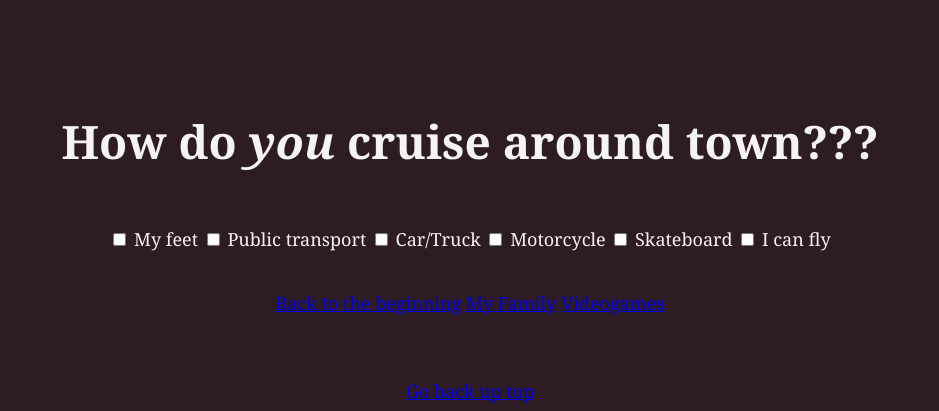
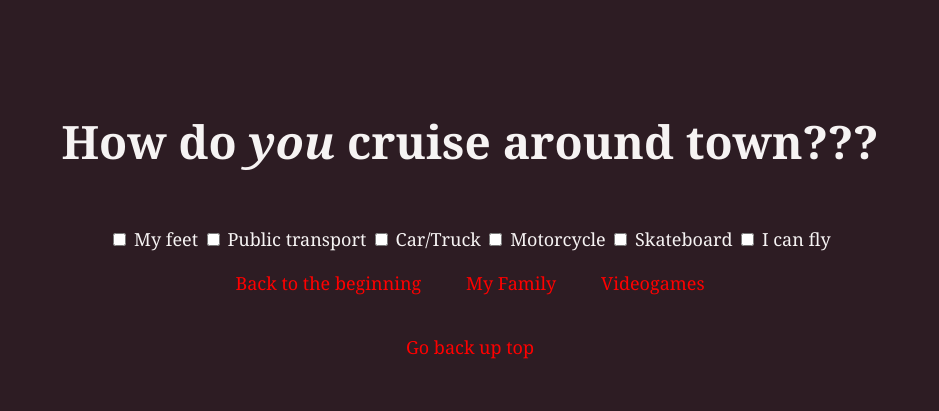
Before and after one commit to baldm0mma/mod_0_website, a plain HTML site: page pages/moto.html in a window 1280 px wide. Shown: the part 4746-5157 px from the top of the page, without its empty margins (170-1109 px from the left). After the commit the page ends 5133 px from the top, so only its background shows below. Drawn offline with Linux system fonts and the light colour scheme.

Commit message:
Final clean before deadline

```diff
--- a/css/style.css
+++ b/css/style.css
@@ -79,9 +79,11 @@ body.game_body {
 
 .sidebar a {
   display: block;
-  color: black;
+  color: #2D1C23;
   padding: 16px;
   text-decoration: none;
+  font-family: Georgia, serif;
+  font-size: 18px;
 }
 
 .sidebar a.active {
@@ -135,22 +137,22 @@ img.nav_img {
  	width: 500px;
  	border-radius: 20px;
  	margin-bottom: 20px;
- 	margin-top: 10px;
+ 	margin-top: 1px;
 }
 
 img.nav_img:hover {
  	box-shadow: 0 0 2px 1px rgba(0, 140, 186, 0.5);
 }
 
-div#navigation {
-	display: block;
-	margin-left: auto;
-	margin-right: auto;
+a.navigation {
+	display: inline-block;
 	text-align: center;
+	text-decoration: none;
+	font-family: Georgia, serif;
+	font-size: 18px;
+	margin-top: 20px;
+	margin-bottom: 20px;
+	margin-left: 20px;
+	margin-right: 20px;
+	color: red;
 }
-
-span {
-	display: block;
-	padding: 20px;
-	margin: 20px;
-}
--- a/pages/moto.html
+++ b/pages/moto.html
@@ -112,14 +112,14 @@
 		</div>
 
 		<span>
-			<a href="../index.html">Back to the beginning</a>
-			<a href="my_family.html">My Family</a>
-			<a href="videogames.html">Videogames</a>
+			<a class="navigation" href="../index.html">Back to the beginning</a>
+			<a class="navigation" href="my_family.html">My Family</a>
+			<a class="navigation" href="videogames.html">Videogames</a>
 		</span>
 
 		<br />
 
-		<a href="#top">Go back up top</a>
+		<a class="navigation" href="#top">Go back up top</a>
 
 	</div>
 
```
Also changed, not shown: index.html (+2 -2 lines), pages/my_family.html (+4 -4 lines), pages/videogames.html (+4 -4 lines), 1 other file.
